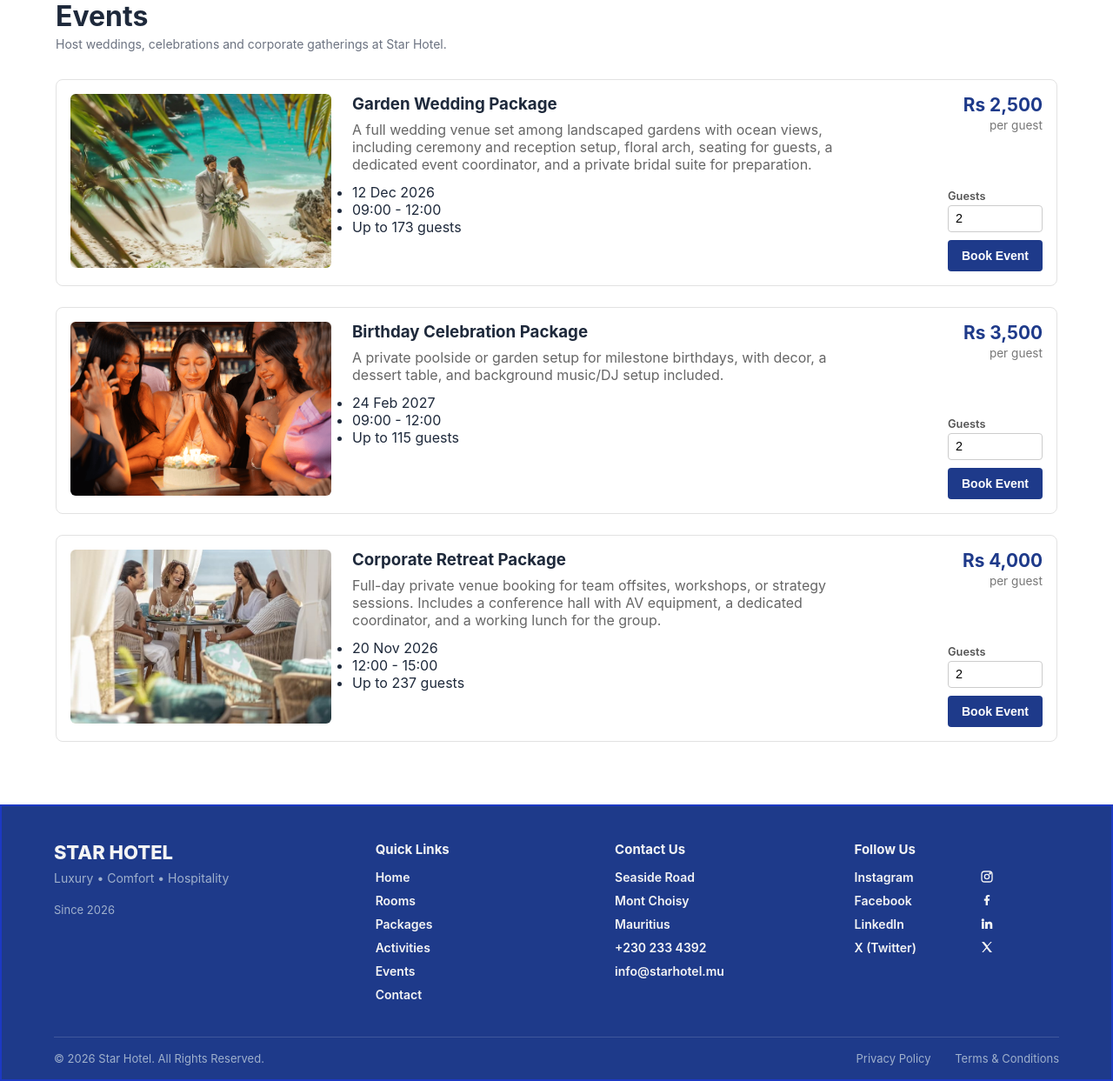
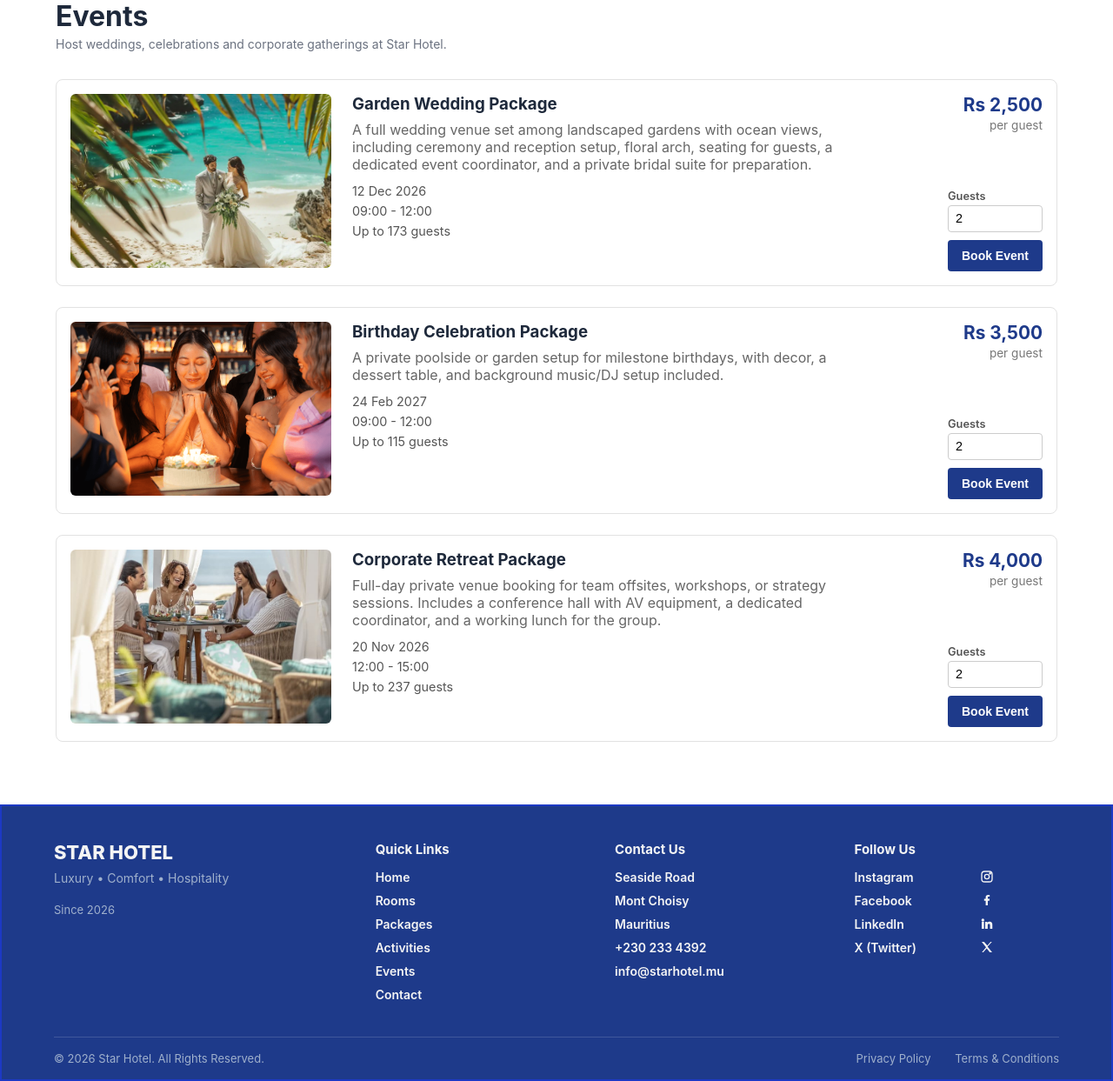
Before and after one commit to Ayushr0129/Star-hotel, a Django app: page /events/ in a window 1280 px wide. Shown: the part 140-1383 px from the top of the page at 87% size. Run offline with Django 5.2, Linux system fonts and the light colour scheme; data comes from the database, SQL or seed files in the repository.

Commit message:
Styled event card details list

```diff
--- a/StarHotel/hotel/static/css/style.css
+++ b/StarHotel/hotel/static/css/style.css
@@ -2268,3 +2268,15 @@ header:has(~ main .layout) {
     text-align: right;
     min-width: 180px;
 }
+
+.event-card-details {
+    list-style: none;
+    padding: 0;
+    margin: 0;
+}
+
+.event-card-details li {
+    margin-bottom: 0.4rem;
+    font-size: 0.9rem;
+    color: #555;
+}
```
